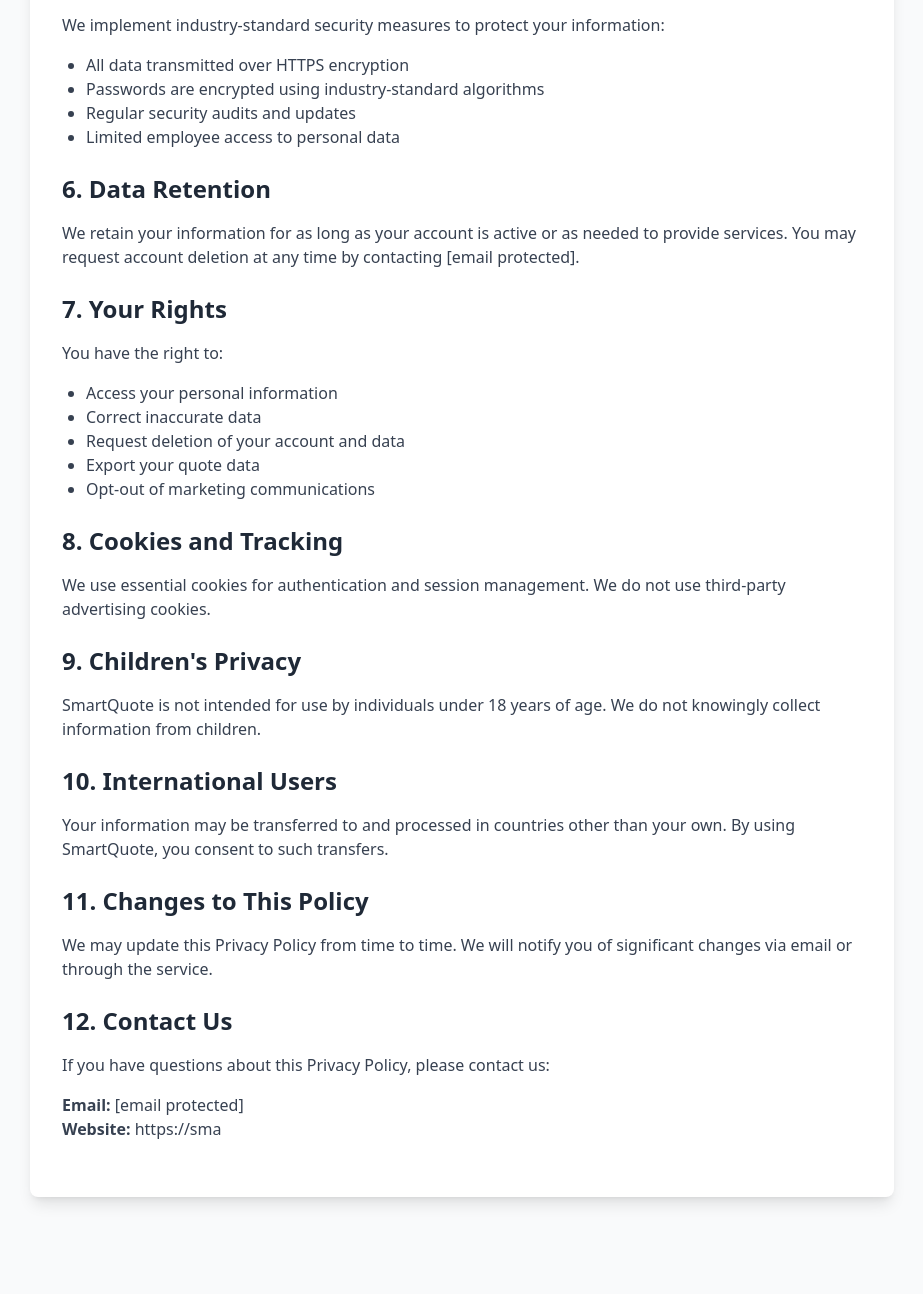
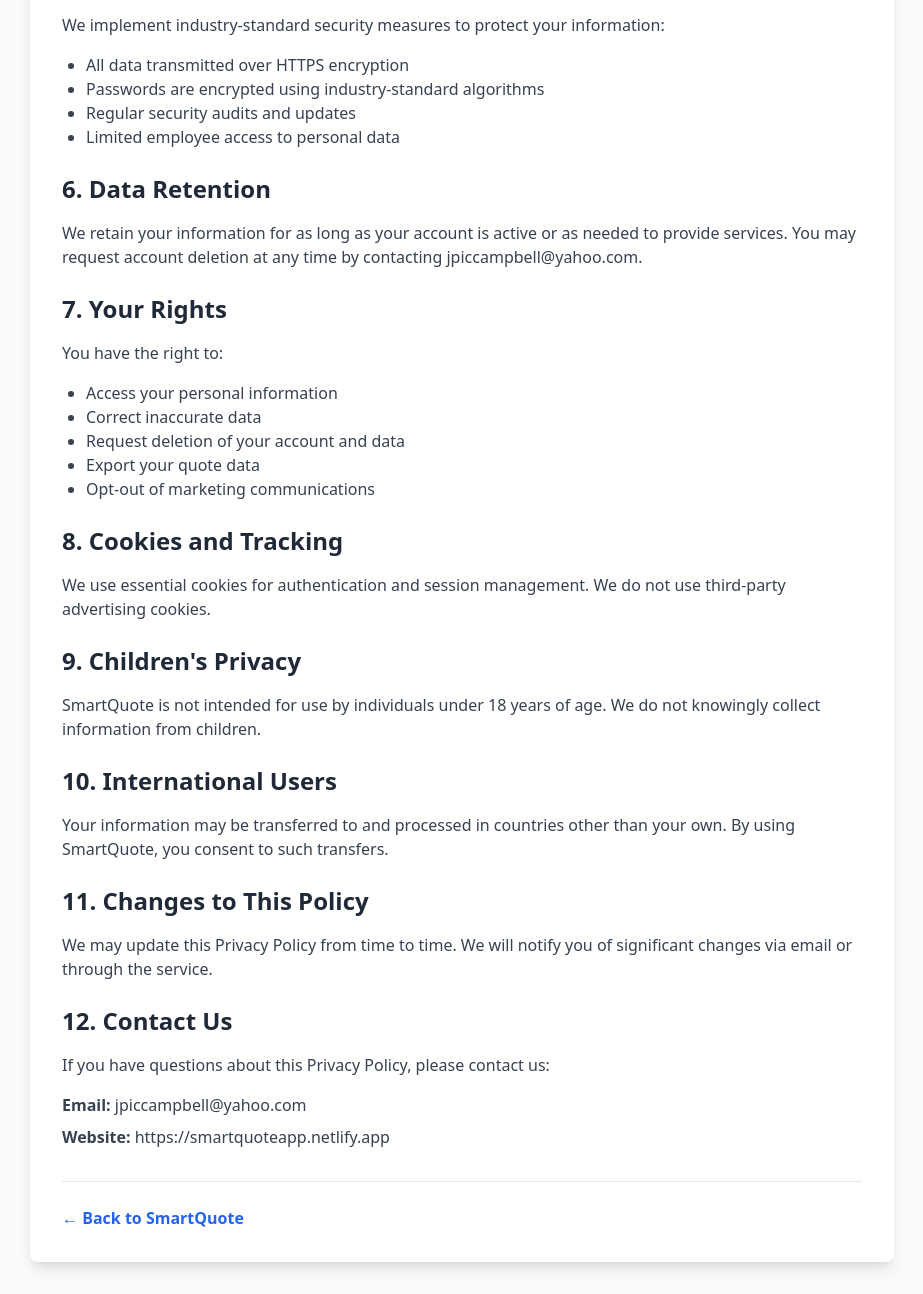
Before and after one commit to jpiccampbell-prog/SmartQuote-App, a website: page privacy.html in a window 1280 px wide. Shown: the part 1723-3017 px from the top of the page, without its empty margins (178-1101 px from the left). Before the commit the page ends 2952 px from the top, so only its background shows below. Drawn offline with nearby package versions, Linux system fonts and the light colour scheme.

Commit message:
Update privacy.html

```diff
--- a/privacy.html
+++ b/privacy.html
@@ -95,7 +95,7 @@
 
         <h2 class="text-2xl font-bold mt-6 mb-4 text-gray-800">6. Data Retention</h2>
         <p class="mb-4 text-gray-700">
-          We retain your information for as long as your account is active or as needed to provide services. You may request account deletion at any time by contacting <a href="/cdn-cgi/l/email-protection" class="__cf_email__" data-cfemail="5d2e282d2d322f291d2e303c2f292c283229383c2d2d733e3230">[email&#160;protected]</a>.
+          We retain your information for as long as your account is active or as needed to provide services. You may request account deletion at any time by contacting jpiccampbell@yahoo.com.
         </p>
 
         <h2 class="text-2xl font-bold mt-6 mb-4 text-gray-800">7. Your Rights</h2>
@@ -132,6 +132,16 @@
         <p class="mb-4 text-gray-700">
           If you have questions about this Privacy Policy, please contact us:
         </p>
-        <ul class="list-none mb-6 text-gray-700">
-          <li><strong>Email:</strong> <a href="/cdn-cgi/l/email-protection" class="__cf_email__" data-cfemail="45363035352a373105362824373134302a31202435356b262a28">[email&#160;protected]</a></li>
-          <li><strong>Website:</strong> https://sma
+        <ul class="list-none mb-6 text-gray-700 space-y-2">
+          <li><strong>Email:</strong> jpiccampbell@yahoo.com</li>
+          <li><strong>Website:</strong> https://smartquoteapp.netlify.app</li>
+        </ul>
+      </div>
+
+      <div class="mt-8 pt-6 border-t">
+        <a href="/" class="text-blue-600 hover:text-blue-700 font-semibold">← Back to SmartQuote</a>
+      </div>
+    </div>
+  </div>
+</body>
+</html>
```
